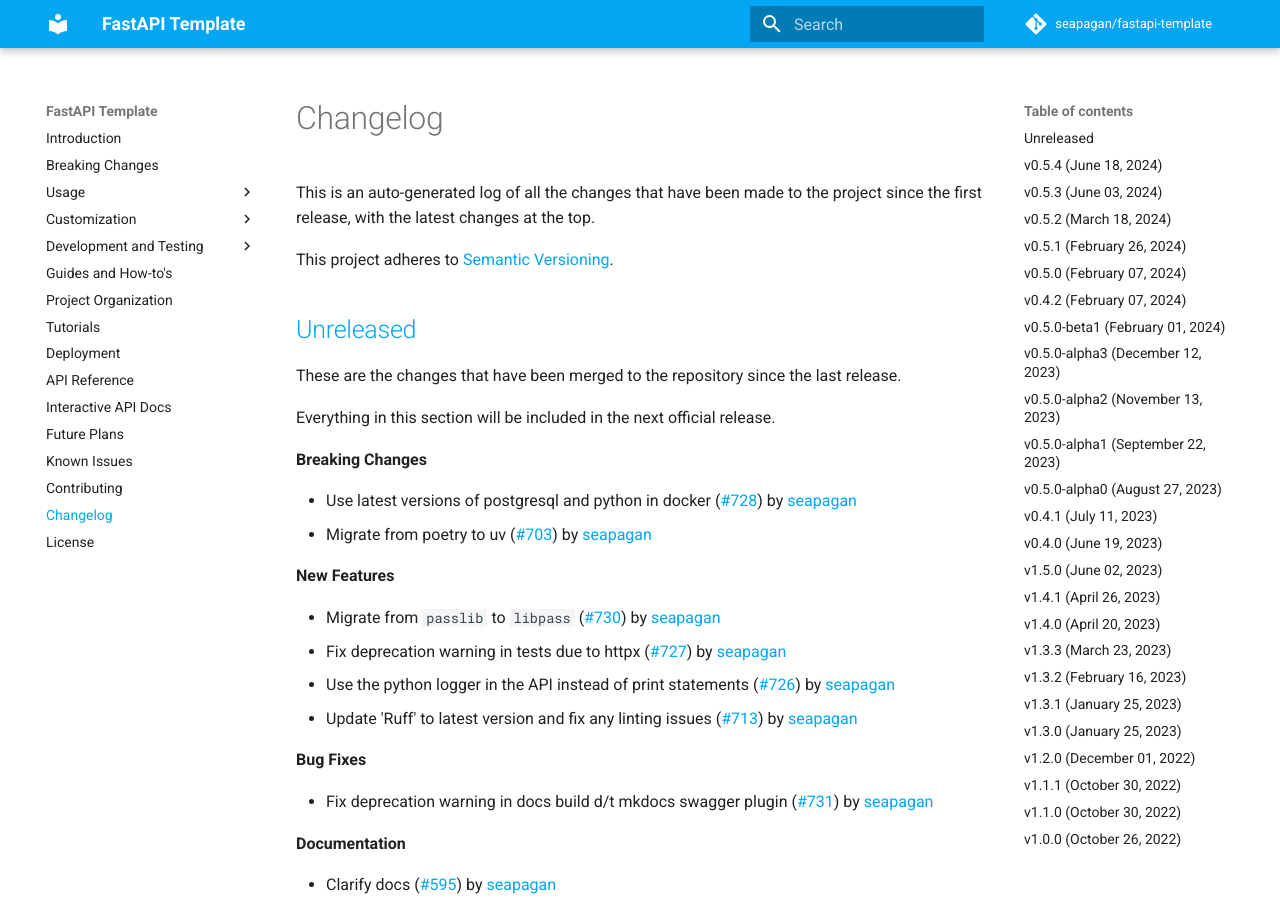
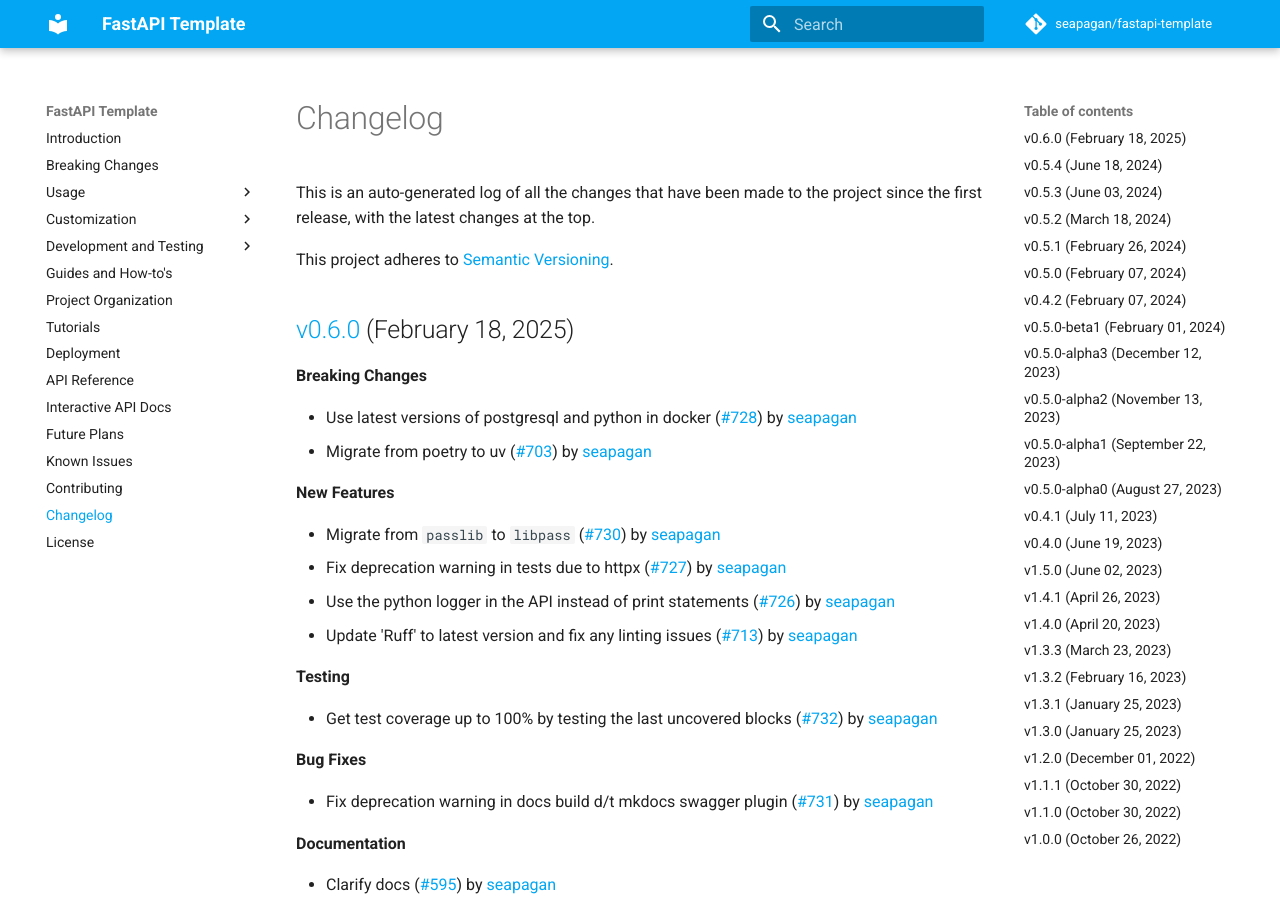
Before and after one commit to seapagan/fastapi-template, an MkDocs documentation site: the page built from docs/changelog.md, in a window 1280 px wide and 900 px high. Built offline with MkDocs 1.6.1 and Material for MkDocs 9.7.7, drawn with Linux system fonts in a browser that asks for light colours; emoji names are drawn with the system emoji font; comment, search, counter and statistics services are not loaded.

Commit message:
prep for 0.6.0 release
Signed-off-by: Grant Ramsay <seapagan@gmail.com>

```diff
--- a/CHANGELOG.md
+++ b/CHANGELOG.md
@@ -6,12 +6,7 @@
 This project adheres to [Semantic Versioning](https://semver.org/spec/v2.0.0.html).
 
 
-## [Unreleased](https://github.com/seapagan/fastapi-template/tree/HEAD)
-
-These are the changes that have been merged to the repository since the last
-release.
-
-Everything in this section will be included in the next official release.
+## [v0.6.0](https://github.com/seapagan/fastapi-template/releases/tag/v0.6.0) (February 18, 2025)
 
 **Breaking Changes**
 
@@ -24,6 +19,10 @@
 - Fix deprecation warning in tests due to httpx ([#727](https://github.com/seapagan/fastapi-template/pull/727)) by [seapagan](https://github.com/seapagan)
 - Use the python logger in the API instead of print statements ([#726](https://github.com/seapagan/fastapi-template/pull/726)) by [seapagan](https://github.com/seapagan)
 - Update 'Ruff' to latest version and fix any linting issues ([#713](https://github.com/seapagan/fastapi-template/pull/713)) by [seapagan](https://github.com/seapagan)
+
+**Testing**
+
+- Get test coverage up to 100% by testing the last uncovered blocks ([#732](https://github.com/seapagan/fastapi-template/pull/732)) by [seapagan](https://github.com/seapagan)
 
 **Bug Fixes**
 
@@ -47,7 +46,7 @@
 - Bump sqlalchemy from 2.0.32 to 2.0.35 ([#679](https://github.com/seapagan/fastapi-template/pull/679)) by [dependabot[bot]](https://github.com/apps/dependabot)
 - *and 65 more dependency updates*
 
-[`Full Changelog`](https://github.com/seapagan/fastapi-template/compare/v0.5.4...HEAD) | [`Diff`](https://github.com/seapagan/fastapi-template/compare/v0.5.4...HEAD.diff) | [`Patch`](https://github.com/seapagan/fastapi-template/compare/v0.5.4...HEAD.patch)
+[`Full Changelog`](https://github.com/seapagan/fastapi-template/compare/v0.5.4...v0.6.0) | [`Diff`](https://github.com/seapagan/fastapi-template/compare/v0.5.4...v0.6.0.diff) | [`Patch`](https://github.com/seapagan/fastapi-template/compare/v0.5.4...v0.6.0.patch)
 
 ## [v0.5.4](https://github.com/seapagan/fastapi-template/releases/tag/v0.5.4) (June 18, 2024)
 
--- a/pyproject.toml
+++ b/pyproject.toml
@@ -1,6 +1,6 @@
 [project]
 name = "api-template"
-version = "0.5.4"
+version = "0.6.0"
 description = "Run 'api-admin custom metadata' to change this information."
 authors = [{ name = "Grant Ramsay", email = "seapagan@gmail.com" }]
 license = "MIT"
```
Also changed, not shown: TODO.md (+1 -1 lines), 1 other file.
